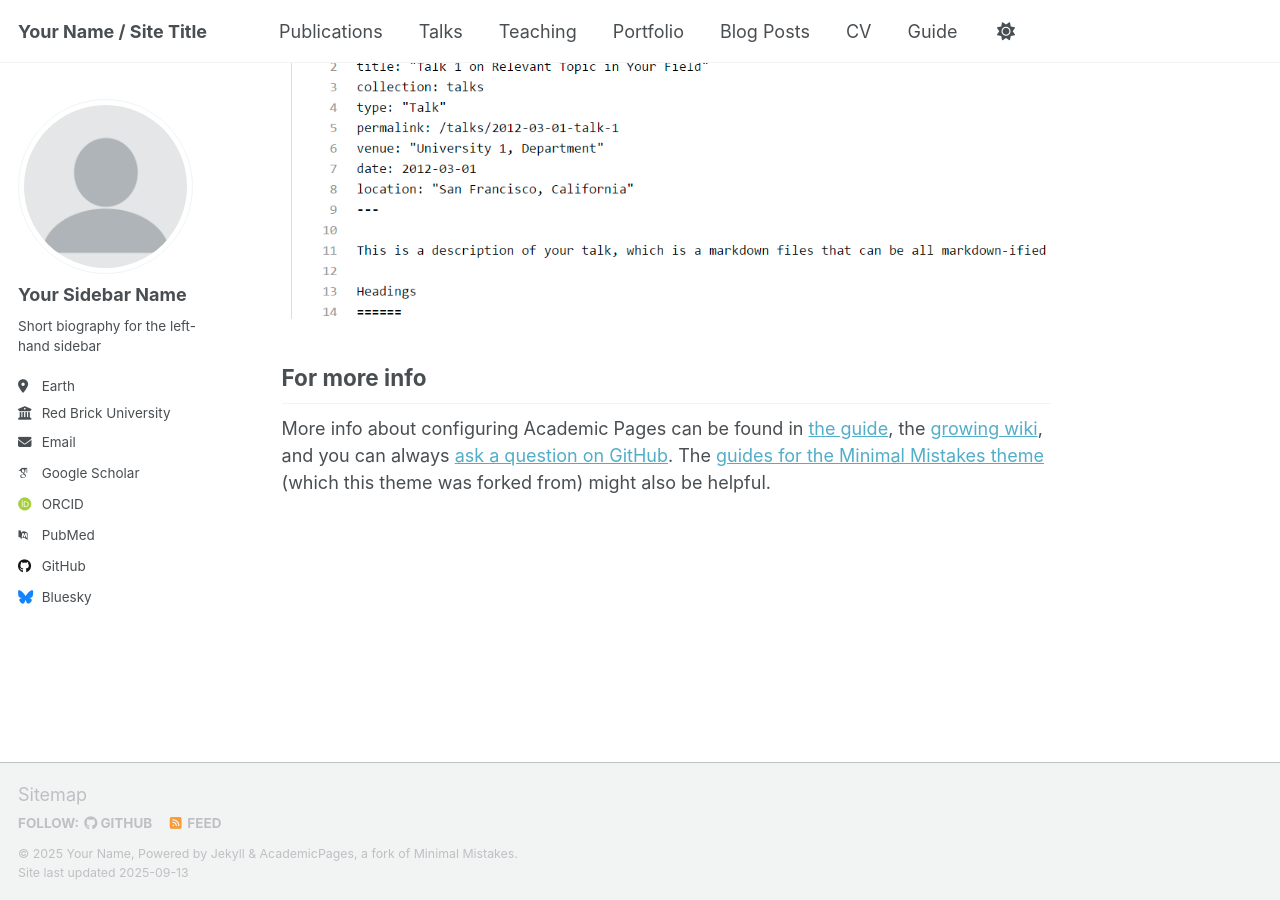
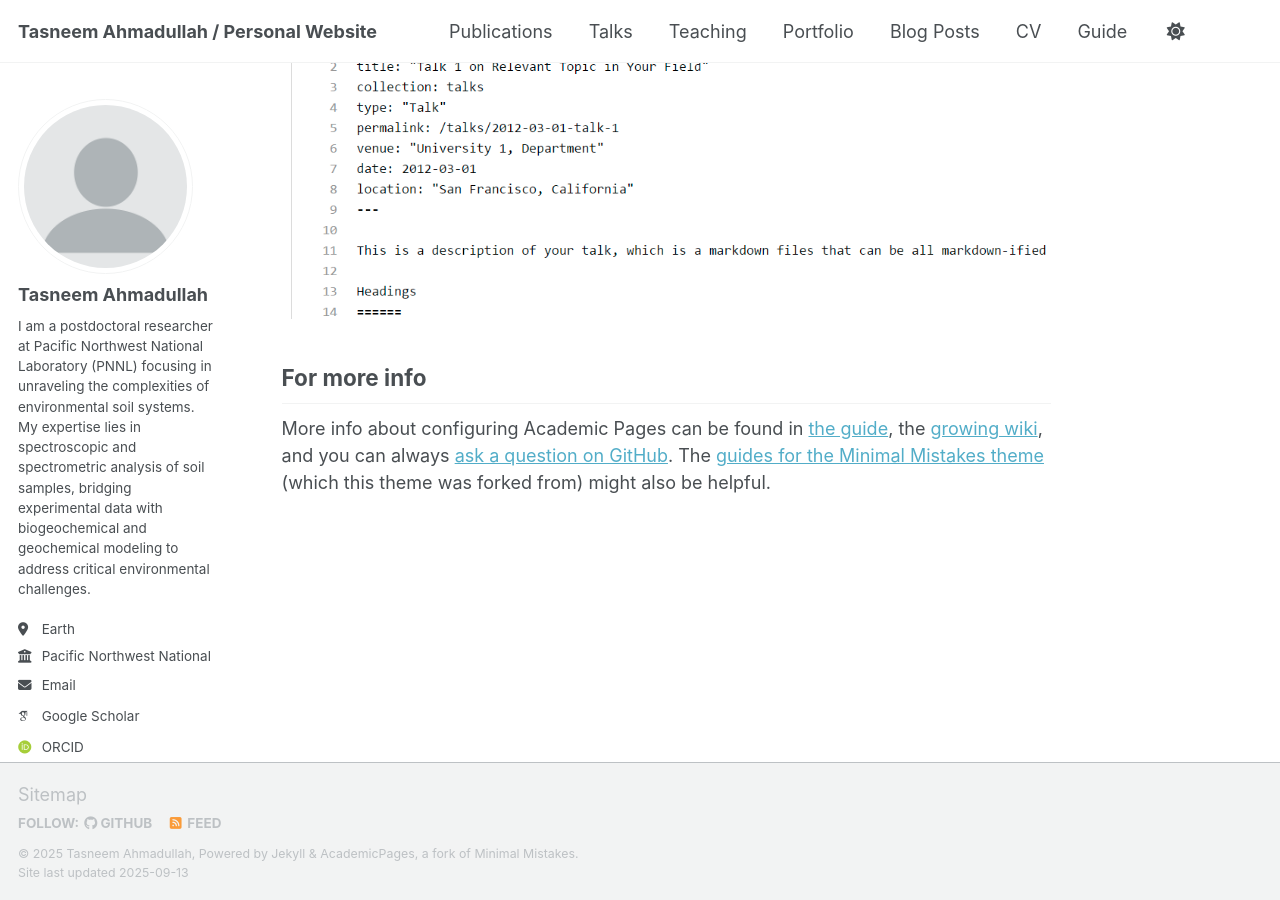
Before and after one commit to tasneemAhmadullah/tasneemahmadullah.github.io, a Jekyll site: the page built from _pages/about.md, in a window 1280 px wide and 900 px high, scrolled down 2880 px. Built offline with Jekyll 4.4.1, drawn with Linux system fonts in a browser that asks for light colours; some web fonts are replaced; a script that is not in the unit is left out.

Commit message:
Update _config.yml

```diff
--- a/_config.yml
+++ b/_config.yml
@@ -9,9 +9,9 @@
 # Basic Site Settings
 locale                   : "en-US"
 site_theme               : "default" # Currently available options are "default", "air"
-title                    : "Your Name / Site Title"
+title                    : "Tasneem Ahmadullah / Personal Website"
 title_separator          : "-"
-name                     : &name "Your Name"
+name                     : &name "Tasneem Ahmadullah"
 description              : &description "Your Name's academic portfolio"   # Update this with a general description of your site, this is the default if not overridden by a page
 url                      : https://academicpages.github.io # The base hostname & protocol for your site e.g. "https://[your GitHub username].github.io",
                                                            # or if you already have some other page hosted on Github then use "https://[your GitHub username].github.io/[Your Repo Name]"
@@ -24,23 +24,23 @@ repository               : "academicpages/academicpages.github.io"
 author:
   # Biographic information
   avatar           : "profile.png"
-  name             : "Your Sidebar Name"
+  name             : "Tasneem Ahmadullah"
   pronouns         : # example: "she/her"
-  bio              : "Short biography for the left-hand sidebar"
+  bio              : "I am a postdoctoral researcher at Pacific Northwest National Laboratory (PNNL) focusing in unraveling the complexities of environmental soil systems. My expertise lies in spectroscopic and spectrometric analysis of soil samples, bridging experimental data with biogeochemical and geochemical modeling to address critical environmental challenges."
   location         : "Earth"
-  employer         : "Red Brick University"
+  employer         : "Pacific Northwest National Lab"
   uri              : # URL
-  email            : "none@example.org"
+  email            : "tasneem.ahmadullah@pnnl.gov"
 
   # Academic websites
   academia         : # URL
   arxiv            : # URL - Update with the correct link to your profile
-  googlescholar    : "https://scholar.google.com/citations?user=PS_CX0AAAAAJ"
+  googlescholar    : "https://scholar.google.com/citations?user=s4mlofUAAAAJ&hl=en"
   inspire-hep      : # URL
   impactstory      : # URL
-  orcid            : "http://orcid.org/yourorcidurl"
+  orcid            : "https://orcid.org/0000-0002-1848-3069"
   semantic         : # URL
-  pubmed           : "https://www.ncbi.nlm.nih.gov/pubmed/?term=john+snow"
+  #pubmed           : "https://www.ncbi.nlm.nih.gov/pubmed/?term=john+snow"
   researchgate     : # URL
   scopus           : # URL
 
```
